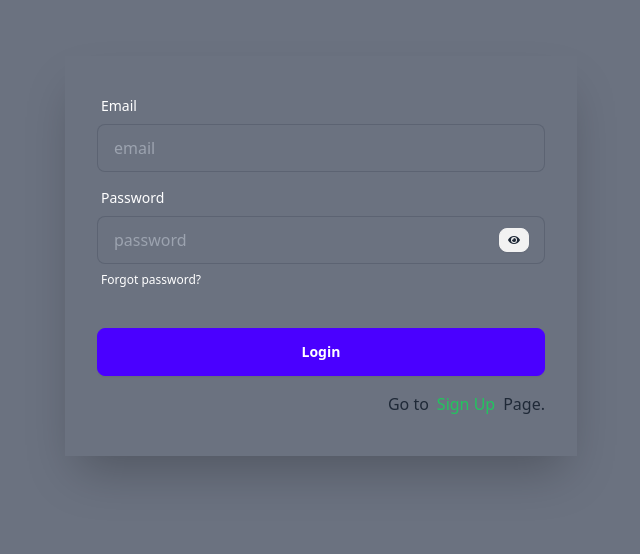
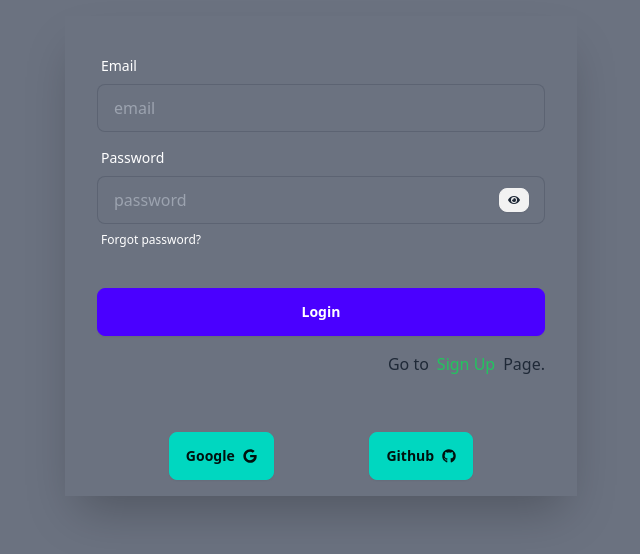
Before and after one commit to Amit-Biswas-WD/Firebase-Day-1, a React (Vite) app: page /login in a window 1280 px wide. Shown: the part 144-698 px from the top of the page, without its empty margins (319-959 px from the left). Built offline with nearby package versions, Linux system fonts and the light colour scheme.

Commit message:
social login

```diff
--- a/src/components/Login/Login.jsx
+++ b/src/components/Login/Login.jsx
@@ -1,10 +1,11 @@
 import { useContext, useState } from "react";
 import { Link } from "react-router-dom";
 import { AuthContext } from "../Main/Main";
-import { FaEye, FaEyeSlash } from "react-icons/fa";
+import { FaEye, FaEyeSlash, FaGithub, FaGoogle } from "react-icons/fa";
 
 const Login = () => {
-  const { createLogin } = useContext(AuthContext);
+  const { createLogin, createGoogleProvider, createGithubProvider } =
+    useContext(AuthContext);
   const [showPassword, setShowPassword] = useState(false);
   const [errorMessage, setErrorMessage] = useState("");
 
@@ -26,6 +27,26 @@ const Login = () => {
       .catch((error) => {
         console.log("Error", error);
         setErrorMessage(error.message);
+      });
+  };
+
+  const handleGoogleLogin = () => {
+    createGoogleProvider()
+      .then((result) => {
+        console.log(result.user);
+      })
+      .catch((error) => {
+        console.log("Error", error);
+      });
+  };
+
+  const handleGithubLogin = () => {
+    createGithubProvider()
+      .then((result) => {
+        console.log(result.user);
+      })
+      .catch((error) => {
+        console.log("Error", error);
       });
   };
 
@@ -82,6 +103,20 @@ const Login = () => {
         <div>
           {errorMessage && <p className="text-red-600">{errorMessage}</p>}
         </div>
+        <div className="flex justify-around px-14 py-4 bg-gray-500">
+          <div
+            onClick={handleGoogleLogin}
+            className="flex gap-2 items-center btn btn-accent"
+          >
+            Google <FaGoogle />
+          </div>
+          <div
+            onClick={handleGithubLogin}
+            className="flex gap-2 items-center btn btn-accent"
+          >
+            Github <FaGithub />
+          </div>
+        </div>
       </div>
     </div>
   );
```
